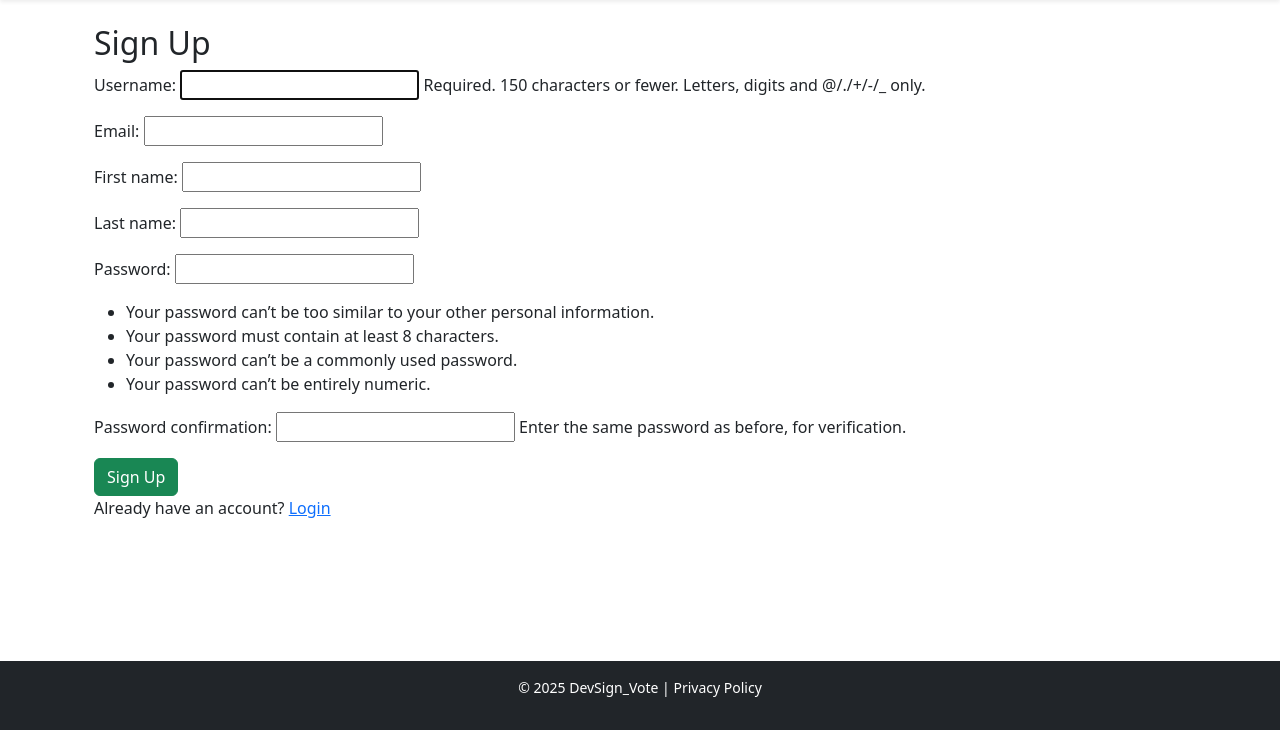
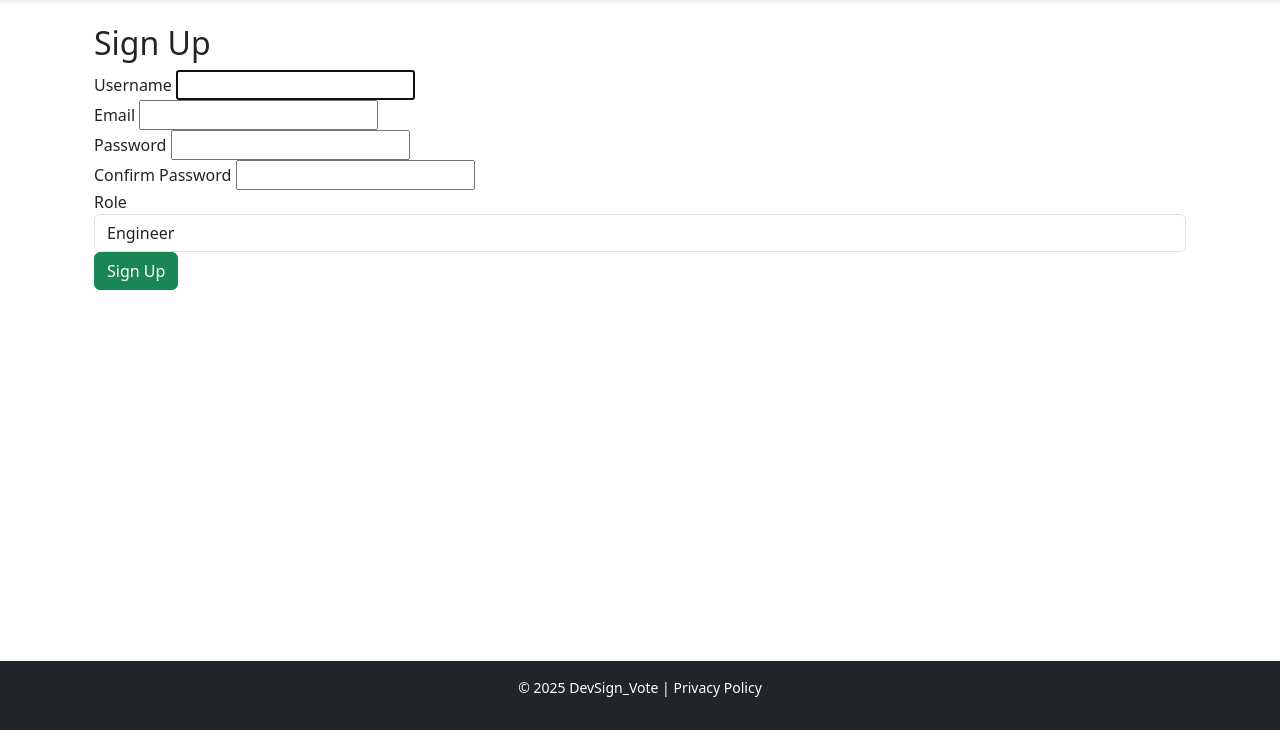
Before and after one commit to simonepietraroia/Sky-TV-Project, a Django app: page /signup/ in a window 1280 px wide. Shown: the part 70-800 px from the top of the page. Run offline with Django 5.2, Linux system fonts and the light colour scheme.

Commit message:
added role selection on signup form

```diff
--- a/SkyTvApp/DevSign_Vote/forms.py
+++ b/SkyTvApp/DevSign_Vote/forms.py
@@ -9,7 +9,8 @@ class ProfileUpdateForm(forms.ModelForm):
 
 class UserRegisterForm(UserCreationForm):
     email = forms.EmailField(required=True)
+    role = forms.ChoiceField(choices=User.ROLE_CHOICES, widget=forms.Select(attrs={'class': 'form-control'}))
 
     class Meta:
         model = User
-        fields = ["username", "email", "first_name", "last_name", "password1", "password2"]
+        fields = ["username", "email", "first_name", "last_name", "role", "password1", "password2"]
--- a/SkyTvApp/DevSign_Vote/templates/DevSign_Vote/signup.html
+++ b/SkyTvApp/DevSign_Vote/templates/DevSign_Vote/signup.html
@@ -5,9 +5,27 @@
     <h2>Sign Up</h2>
     <form method="post">
         {% csrf_token %}
-        {{ form.as_p }}
+        <div class="form-group">
+            <label for="{{ form.username.id_for_label }}">Username</label>
+            {{ form.username }}
+        </div>
+        <div class="form-group">
+            <label for="{{ form.email.id_for_label }}">Email</label>
+            {{ form.email }}
+        </div>
+        <div class="form-group">
+            <label for="{{ form.password1.id_for_label }}">Password</label>
+            {{ form.password1 }}
+        </div>
+        <div class="form-group">
+            <label for="{{ form.password2.id_for_label }}">Confirm Password</label>
+            {{ form.password2 }}
+        </div>
+        <div class="form-group">
+            <label for="{{ form.role.id_for_label }}">Role</label>
+            {{ form.role }}
+        </div>
         <button type="submit" class="btn btn-success">Sign Up</button>
     </form>
-    <p>Already have an account? <a href="{% url 'login' %}">Login</a></p>
 </div>
 {% endblock %}
--- a/SkyTvApp/DevSign_Vote/views.py
+++ b/SkyTvApp/DevSign_Vote/views.py
@@ -85,6 +85,8 @@ def signup(request):
         form = UserRegisterForm(request.POST)
         if form.is_valid():
             user = form.save()
+            user.role = form.cleaned_data["role"]
+            user.save()
             login(request, user)
             messages.success(request, "Account created successfully!")
             return redirect("home")
--- a/SkyTvApp/SkyTvApp/settings.py
+++ b/SkyTvApp/SkyTvApp/settings.py
@@ -130,7 +130,7 @@ DEFAULT_AUTO_FIELD = 'django.db.models.BigAutoField'
 AUTH_USER_MODEL = 'DevSign_Vote.User'
 
 CSRF_TRUSTED_ORIGINS = [
-    "https://8000-simonepietr-skytvprojec-cjy49mk1fob.ws-eu118.gitpod.io"
+    'https://8000-simonepietr-skytvprojec-qkluzy3c9i4.ws-eu118.gitpod.io'
 ]
 
 MEDIA_URL = '/media/'
```
Also changed, not shown: SkyTvApp/db.sqlite3.
